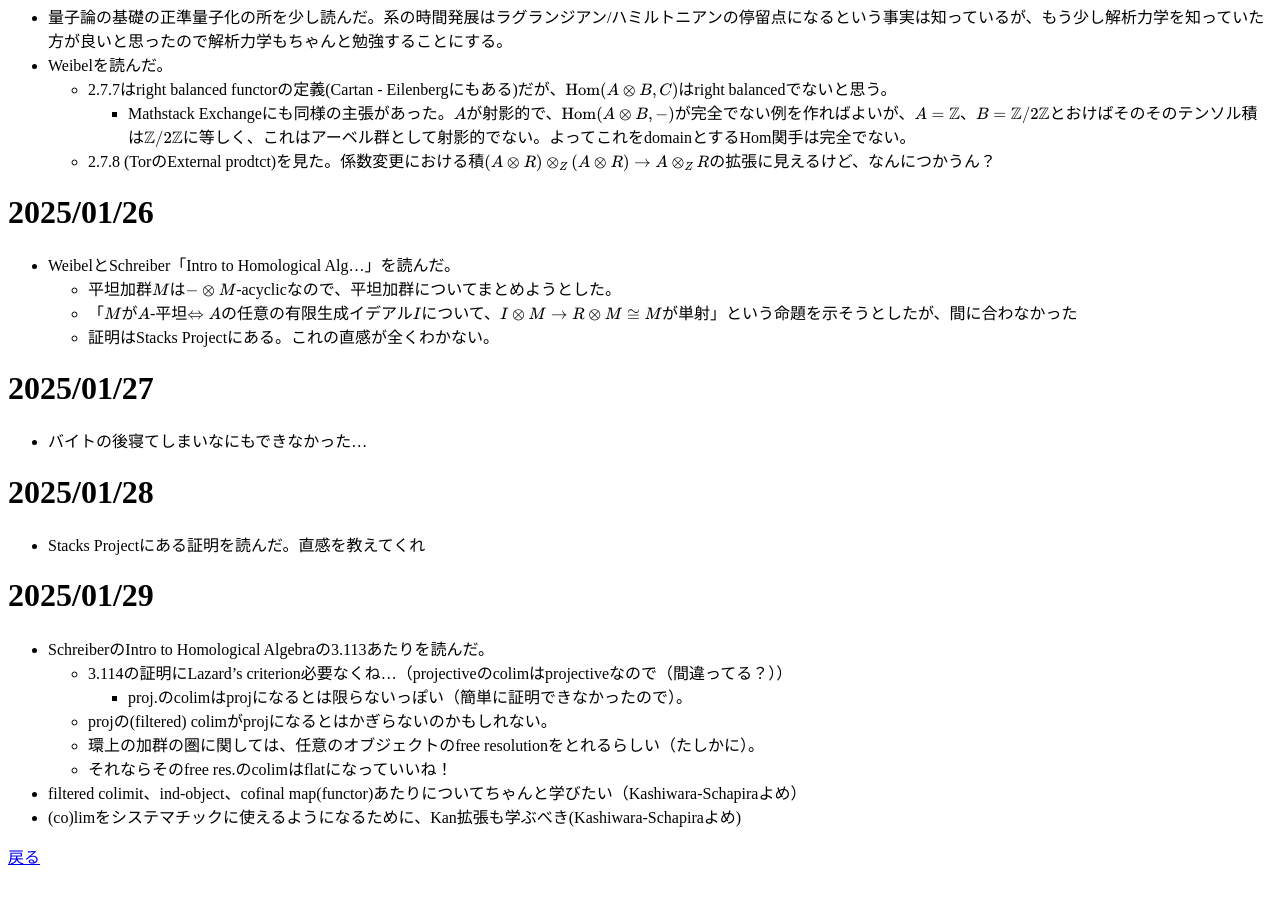
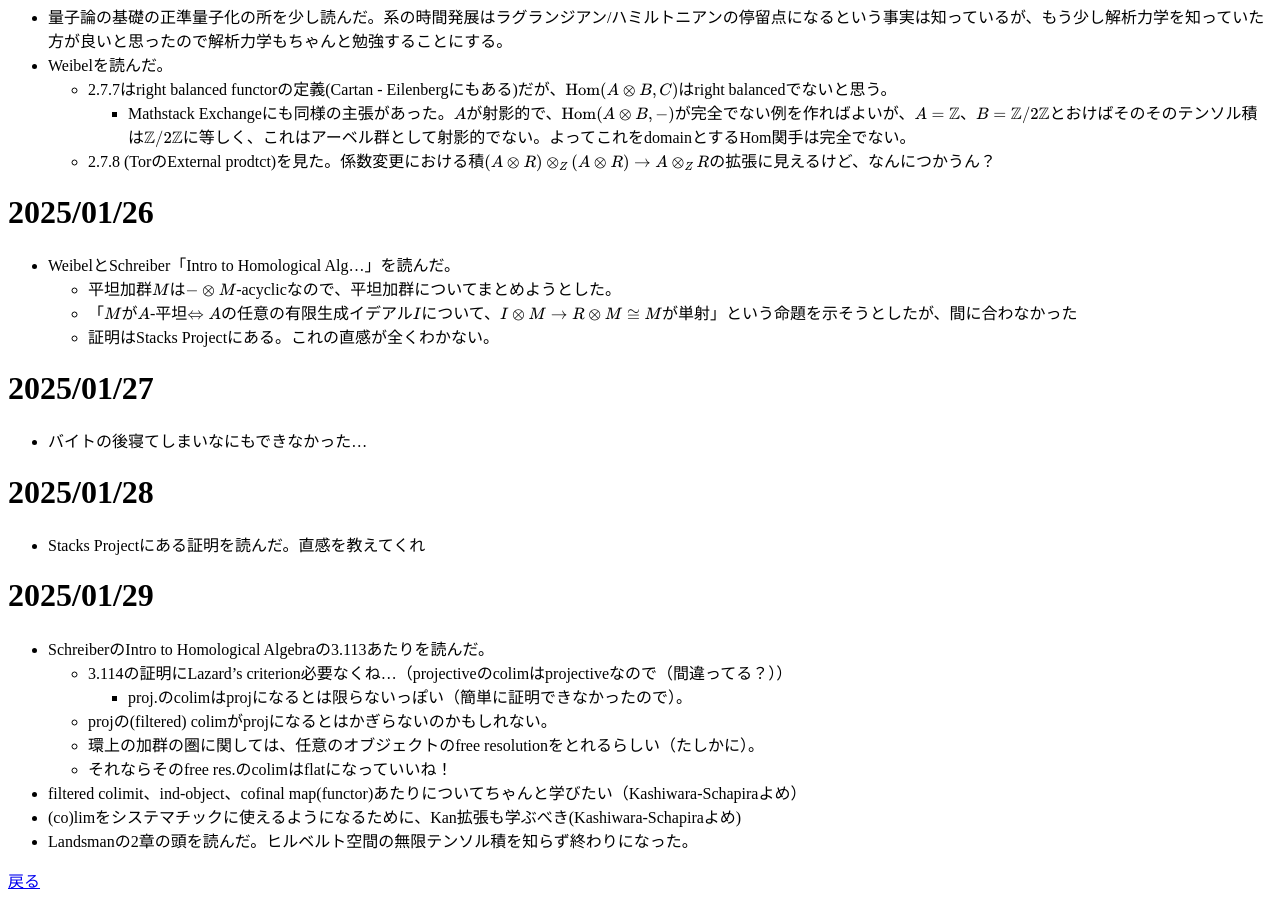
Before and after one commit to McMoscovium/mcmoscovium.github.io, a Jekyll site: the page built from diary/2025-01/index.md, in a window 1280 px wide and 900 px high, scrolled down 2185 px. Built offline with Jekyll 4.4.1, drawn with Linux system fonts in a browser that asks for light colours; our own code applies the rules of GitHub Pages for plain Markdown files; before the commit the page ends 3061 px from its top, so only the background shows below that.

Commit message:
Update index.md

```diff
--- a/diary/2025-01/index.md
+++ b/diary/2025-01/index.md
@@ -138,3 +138,4 @@
   - それならそのfree res.のcolimはflatになっていいね！
 - filtered colimit、ind-object、cofinal map(functor)あたりについてちゃんと学びたい（Kashiwara-Schapiraよめ）
 - (co)limをシステマチックに使えるようになるために、Kan拡張も学ぶべき(Kashiwara-Schapiraよめ)
+- Landsmanの2章の頭を読んだ。ヒルベルト空間の無限テンソル積を知らず終わりになった。
```
